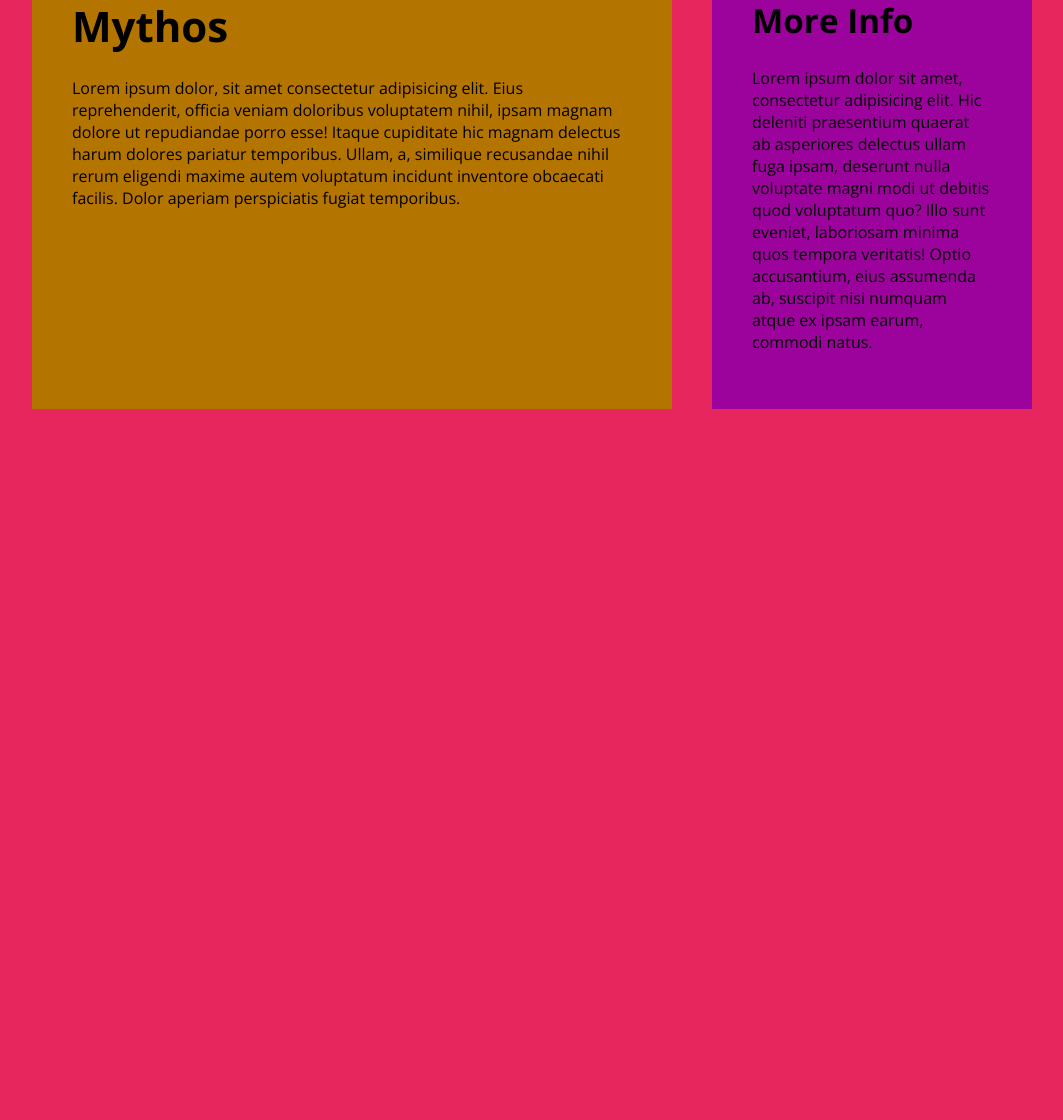
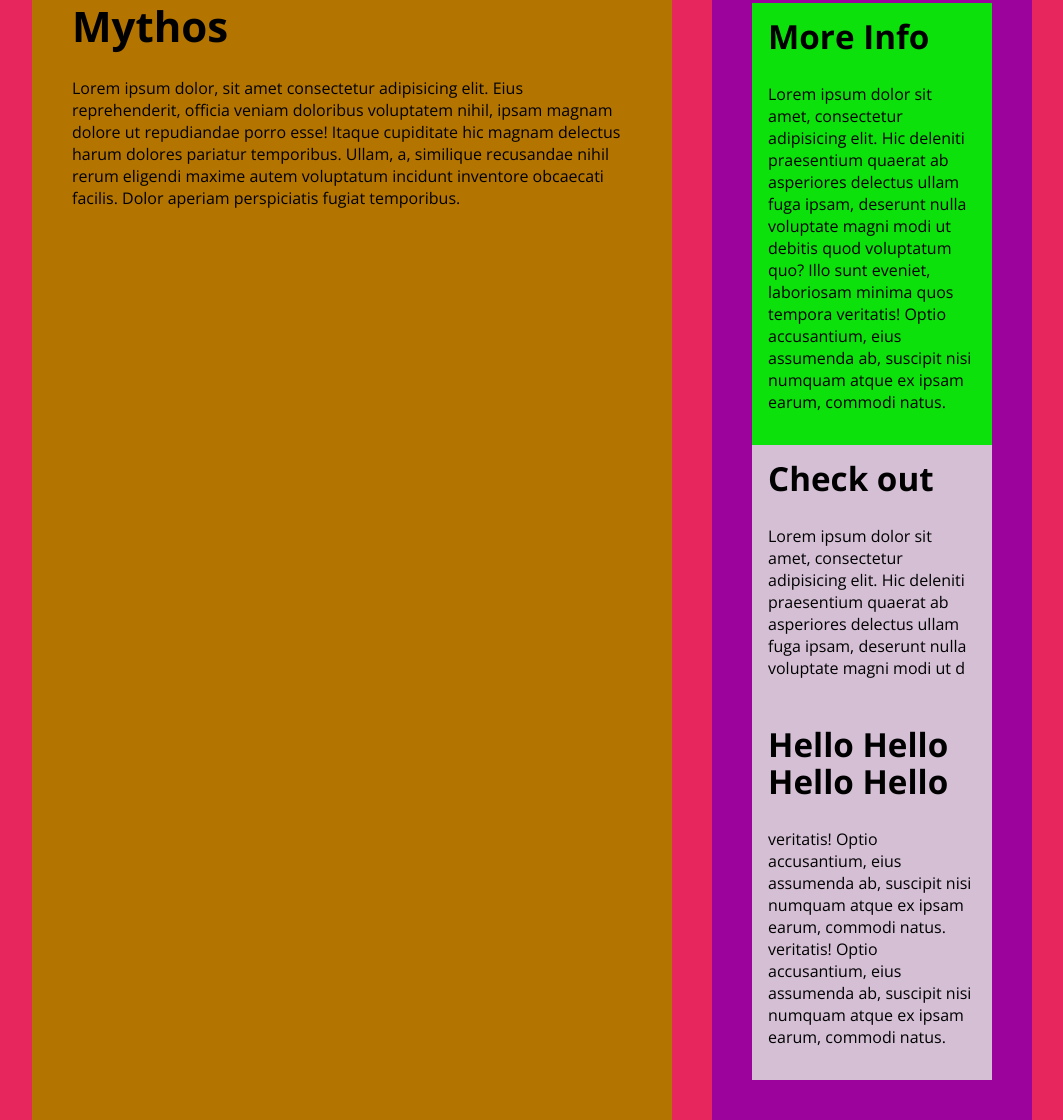
Before and after one commit to jaehafe/CSS-Practice, a website built with Vite: page scss-practice/index.html in a window 1280 px wide. Shown: the part 37-1157 px from the top of the page, without its empty margins (108-1171 px from the left). Before the commit the page ends 800 px from the top, so only its background shows below. Built offline with nearby package versions, Linux system fonts and the light colour scheme.

Commit message:
refactor: Divide scss files and Make components
refactoring scss files

```diff
--- a/scss-practice/index.html
+++ b/scss-practice/index.html
@@ -29,15 +29,34 @@
       </main>
 
       <aside class="grid__sidebar">
-        <h2>More Info</h2>
-        <p>
-          Lorem ipsum dolor sit amet, consectetur adipisicing elit. Hic deleniti
-          praesentium quaerat ab asperiores delectus ullam fuga ipsam, deserunt
-          nulla voluptate magni modi ut debitis quod voluptatum quo? Illo sunt
-          eveniet, laboriosam minima quos tempora veritatis! Optio accusantium,
-          eius assumenda ab, suscipit nisi numquam atque ex ipsam earum, commodi
-          natus.
-        </p>
+        <div class="grid__widget grid__widget--green">
+          <h2>More Info</h2>
+          <p>
+            Lorem ipsum dolor sit amet, consectetur adipisicing elit. Hic
+            deleniti praesentium quaerat ab asperiores delectus ullam fuga
+            ipsam, deserunt nulla voluptate magni modi ut debitis quod
+            voluptatum quo? Illo sunt eveniet, laboriosam minima quos tempora
+            veritatis! Optio accusantium, eius assumenda ab, suscipit nisi
+            numquam atque ex ipsam earum, commodi natus.
+          </p>
+        </div>
+        <div class="grid__widget--magenta">
+          <h2>Check out</h2>
+          <p>
+            Lorem ipsum dolor sit amet, consectetur adipisicing elit. Hic
+            deleniti praesentium quaerat ab asperiores delectus ullam fuga
+            ipsam, deserunt nulla voluptate magni modi ut d
+          </p>
+        </div>
+        <div class="grid__widget--magenta">
+          <h2>Hello Hello Hello Hello</h2>
+          <p>
+            veritatis! Optio accusantium, eius assumenda ab, suscipit nisi
+            numquam atque ex ipsam earum, commodi natus. veritatis! Optio
+            accusantium, eius assumenda ab, suscipit nisi numquam atque ex ipsam
+            earum, commodi natus.
+          </p>
+        </div>
       </aside>
     </div>
     <script type="module" src="/main.js"></script>
--- a/scss-practice/scss/layout/_grid.scss
+++ b/scss-practice/scss/layout/_grid.scss
@@ -1,4 +1,9 @@
 @use '../util' as u;
+
+// placeholder selectors
+%widget {
+  padding: u.rem(16);
+}
 
 .grid {
   display: grid;
@@ -54,4 +59,16 @@
       text-align: right;
     }
   }
+
+  &__widget {
+    &--magenta {
+      @extend %widget;
+      background-color: hsl(300, 19%, 79%);
+    }
+    &--green {
+      @extend %widget;
+      // @extend .grid__widget;
+      background-color: rgb(12, 225, 12);
+    }
+  }
 }
```
Also changed, not shown: scss-practice/scss/globals/_boilerplate.scss (+10 -0 lines).
